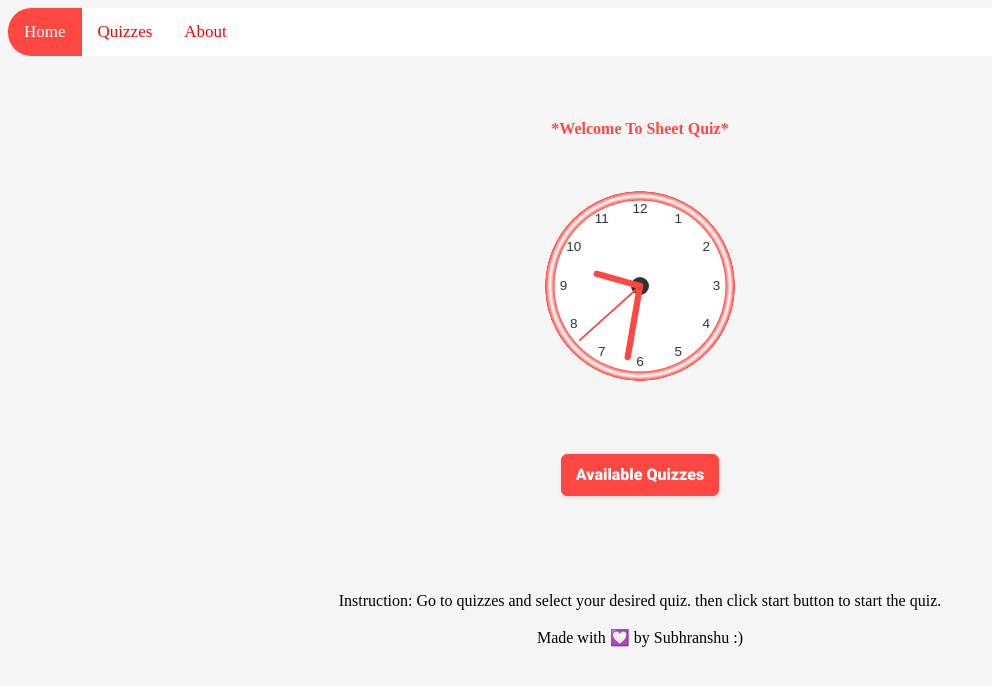
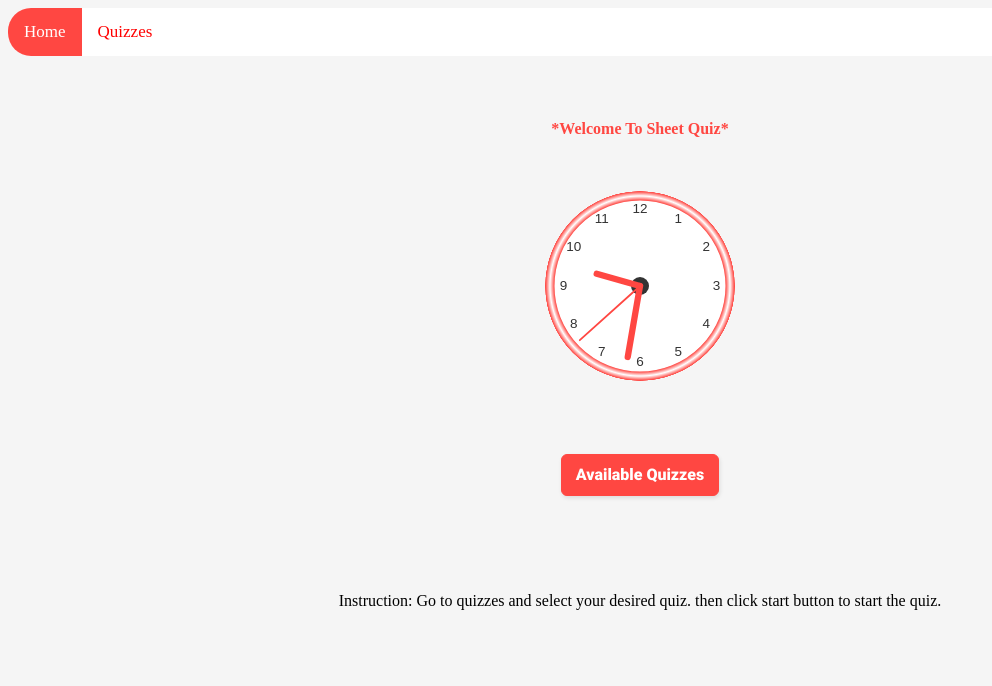
Before and after one commit to Yukta-Sawant/quiz-, a plain HTML site: page Google-Sheet-Quiz-main/index.html in a window 1280 px wide. Shown: the whole page, without its empty margins (0-992 px from the left). Drawn offline with Linux system fonts and the light colour scheme.

Commit message:
Update index.html

```diff
--- a/Google-Sheet-Quiz-main/index.html
+++ b/Google-Sheet-Quiz-main/index.html
@@ -10,7 +10,6 @@
 	<div class="topnav">
   <a class="active" href="#home">Home</a>
   <a href="quizzes.html">Quizzes</a>
-  <a href="https://peerlist.io/subhranshu">About</a>
 </div>
 	<center>
 		<p id="wel_text">
@@ -20,7 +19,7 @@ style="background-color:whitesmoke;margin-top: 3rem;">
 </canvas>
 		</p>
 		<a style="margin: 0px;" href="quizzes.html"><button>Available Quizzes</button></a>
-		<p style="padding-top: 5rem;">Instruction: Go to quizzes and select your desired quiz. then click start button to start the quiz.<br><br>Made with &#128159; by Subhranshu :)</p>
+		<p style="padding-top: 5rem;">Instruction: Go to quizzes and select your desired quiz. then click start button to start the quiz.<br><br></p>
 	</center>
 	<script src="clock.js"></script>
 
```
